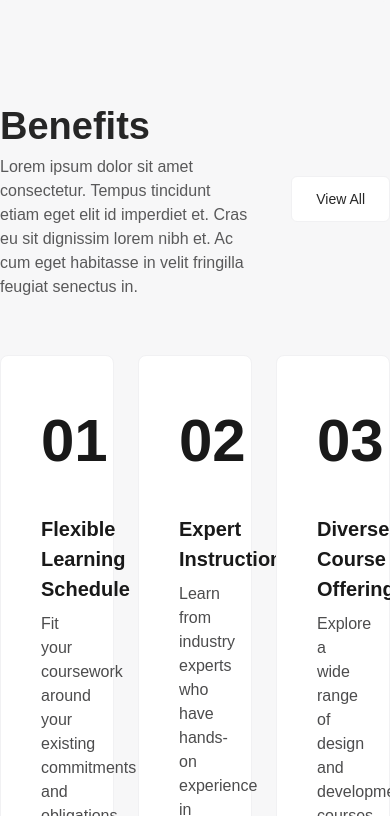
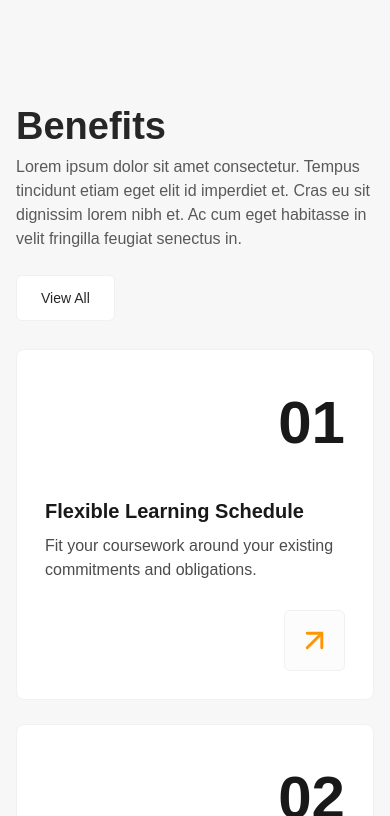
Before and after one commit to abdulrehmankz1/skill-bridge, a Next.js app: page / in a window 390 px wide. Shown: the part 988-1804 px from the top of the page. Built offline with nearby package versions, Linux system fonts and the light colour scheme.

Commit message:
Refactor BenefitCard and Benefits components with responsive styling

```diff
--- a/app/components/ui/BenefitCard.tsx
+++ b/app/components/ui/BenefitCard.tsx
@@ -11,7 +11,7 @@ const BenefitCard = ({
   title: string;
   description: string;
 }) => (
-  <div className="max-w-sm p-10 bg-absolute-white border border-white-95 rounded-lg">
+  <div className="max-w-sm lg:p-10 p-7 bg-absolute-white border border-white-95 rounded-lg">
     <h1 className="mb-7 text-end font-bold text-grey-10">{id}</h1>
     <div>
       <h6 className="mb-2 text-grey-10 font-semibold">{title}</h6>
--- a/app/components/ui/Benefits.tsx
+++ b/app/components/ui/Benefits.tsx
@@ -43,10 +43,10 @@ const benefitsData = [
 
 const Benefits = () => {
   return (
-    <div className="pb-24">
+    <div className="lg:pb-24 pb-12 lg:px-0 px-4">
       {/* Section Heading */}
-      <div className="grid grid-cols-6 gap-6 items-center mb-14">
-        <div className="col-span-4">
+      <div className="grid grid-cols-6 gap-6 items-center lg:mb-14 mb-7">
+        <div className="col-span-6 md:col-span-4">
           <h3 className="text-grey-15 font-semibold">Benefits</h3>
           <p className="text-grey-35">
             Lorem ipsum dolor sit amet consectetur. Tempus tincidunt etiam eget
@@ -54,7 +54,7 @@ const Benefits = () => {
             eget habitasse in velit fringilla feugiat senectus in.
           </p>
         </div>
-        <div className="col-span-2 flex justify-end">
+        <div className="col-span-6 md:col-span-2 flex justify-start md:justify-end">
           <Button variant="secondary" className="font-medium">
             View All
           </Button>
@@ -62,11 +62,12 @@ const Benefits = () => {
       </div>
 
       {/* Cards Grid */}
-      <div className="grid grid-cols-3 gap-6">
+      <div className="grid grid-cols-1 md:grid-cols-2 lg:grid-cols-3 gap-6">
         {benefitsData.map((benefit) => (
           <BenefitCard key={benefit.id} {...benefit} />
         ))}
       </div>
+
     </div>
   );
 };
```
